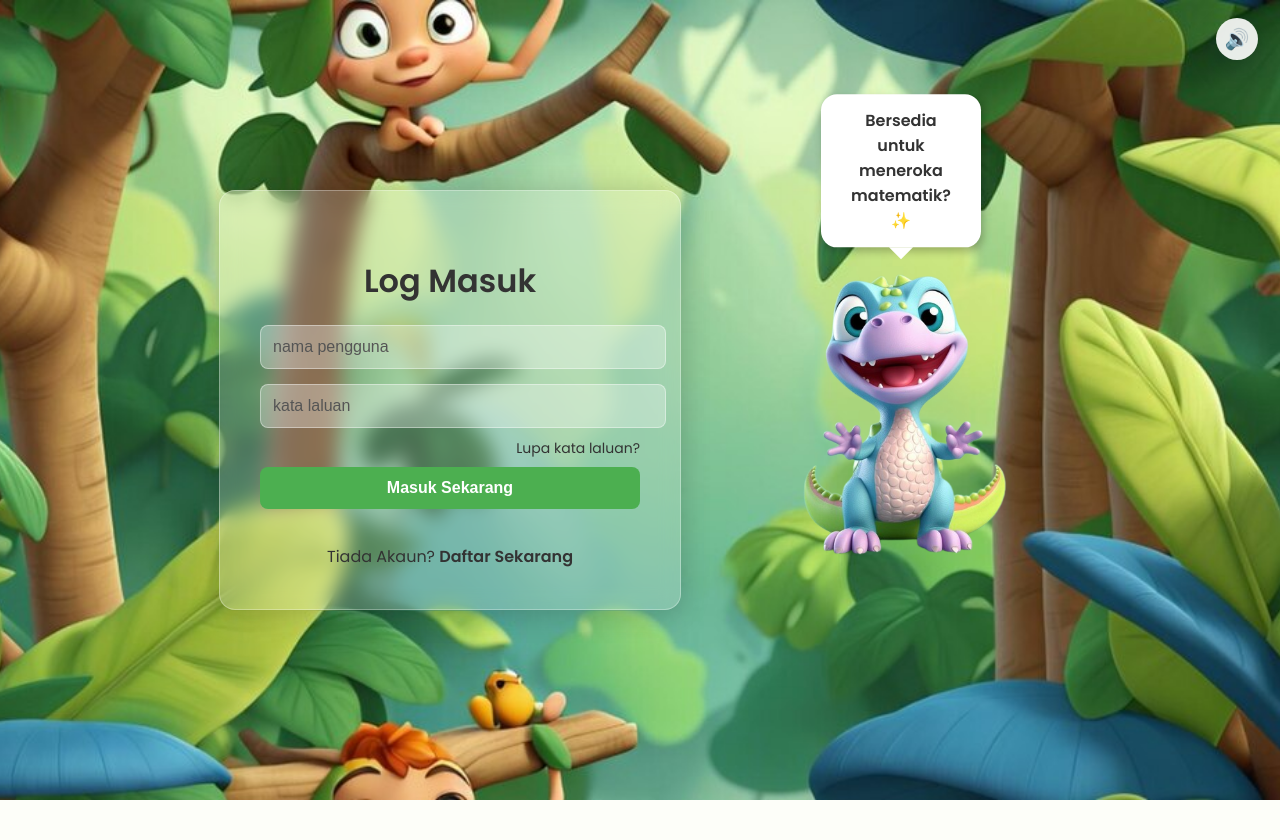
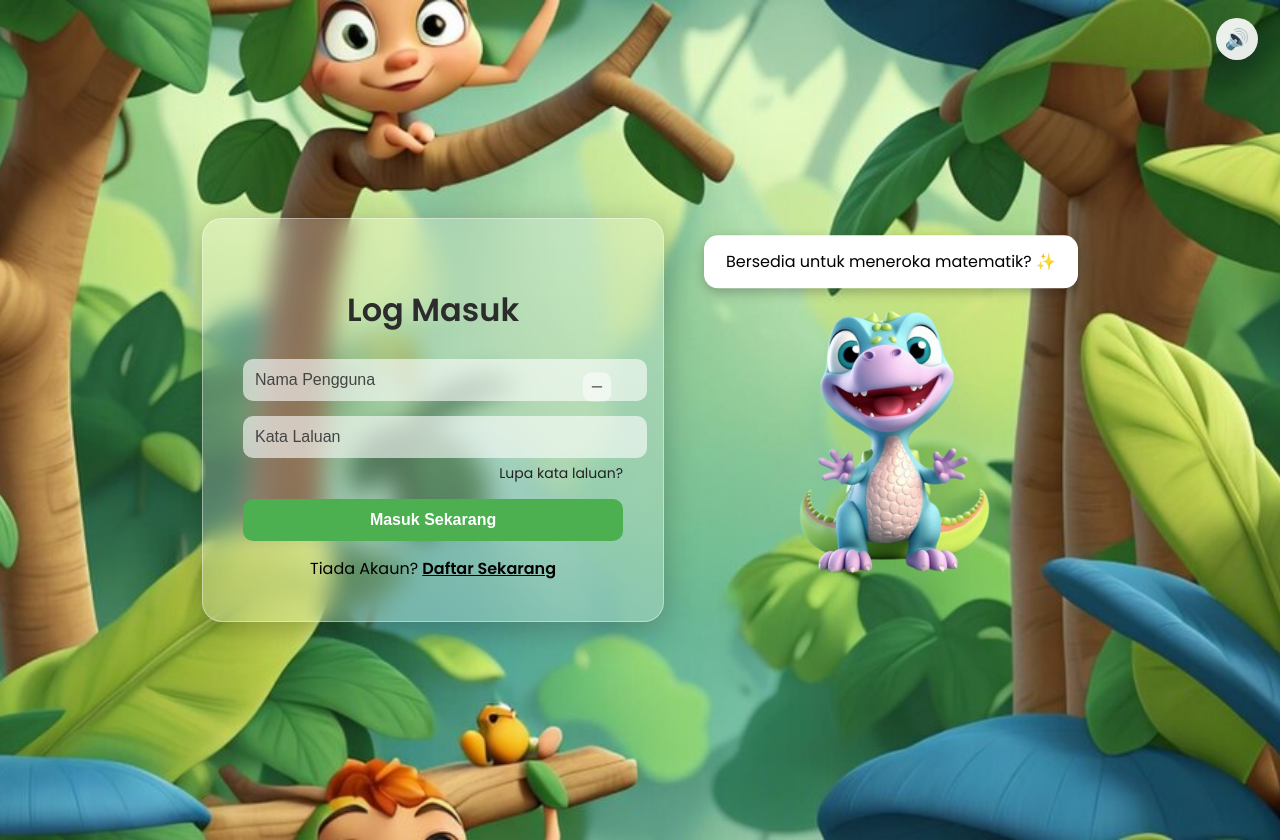
Before and after one commit to Aiieen12/mathventure-php, a PHP site: page / in a window 1280 px wide. Before the commit the page ends 800 px from the top, so only its background shows below. Run offline with PHP 8.4, Linux system fonts and the light colour scheme.

Commit message:
update user level,css, index

```diff
--- a/asset/css/login-style.css
+++ b/asset/css/login-style.css
@@ -1,179 +1,170 @@
-/* Container utama login */
+/* =====================
+   CONTAINER
+===================== */
 .container {
     display: flex;
-    height: 100vh;
+    flex-wrap: wrap;
+    min-height: 100vh;
     justify-content: center;
     align-items: center;
-    position: relative;
-    overflow: hidden;
-    background-image: url('../images/background.jpg'); /* jungle bg */
+    padding: 20px;
+    gap: 40px;
+    background-image: url('../images/background.jpg');
     background-size: cover;
     background-position: center;
 }
 
-/* Login card (frosted glass style) */
+/* =====================
+   LOGIN BOX (Glassmorphism)
+===================== */
 .login-box {
     width: 380px;
     padding: 40px;
-    border-radius: 16px;
-    background: rgba(255, 255, 255, 0.2);
-    box-shadow: 0 4px 30px rgba(0, 0, 0, 0.2);
-    backdrop-filter: blur(10px);
-    -webkit-backdrop-filter: blur(10px);
-    border: 1px solid rgba(255, 255, 255, 0.3);
-    margin-right: 60px;
+    border-radius: 20px;
+    background: rgba(255, 255, 255, 0.23);
+    backdrop-filter: blur(12px);
+    border: 1px solid rgba(255, 255, 255, 0.4);
+    box-shadow: 0 8px 32px rgba(0,0,0,0.25);
+    text-align: center;
+    animation: fadeIn 0.7s ease;
+}
+
+@keyframes fadeIn {
+    from { opacity: 0; transform: translateY(15px); }
+    to   { opacity: 1; transform: translateY(0); }
+}
+
+.login-box h2 {
+    color: #2c2c2c;
+    font-size: 2em;
+    margin-bottom: 25px;
+    font-weight: 700;
+}
+
+/* =====================
+   Input Field
+===================== */
+
+.input-wrapper {
+    position: relative;
+    width: 100%;
+}
+
+.user-level {
+    position: absolute;
+    right: 12px;
+    top: 50%;
+    transform: translateY(-50%);
+    font-size: 14px;
+    background: rgba(255,255,255,0.5);
+    padding: 4px 8px;
+    border-radius: 8px;
+    color: #333;
+    pointer-events: none;
+}
+
+.login-box input,
+.login-box button {
+    width: 100%;
+    padding: 12px;
+    margin-bottom: 15px;
+    border-radius: 10px;
+    border: none;
+    font-size: 16px;
+    background: rgba(255,255,255,0.6);
+}
+
+.login-box input::placeholder {
+    color: #444;
+}
+
+.login-box button {
+    background: #4CAF50;
+    color: #fff;
+    font-weight: bold;
+    transition: 0.3s;
+}
+
+.login-box button:hover {
+    background: #3d9142;
+}
+
+/* =====================
+   TEXT LINKS
+===================== */
+
+.forgot-link {
+    text-align: right;
+    display: block;
+    margin-top: -10px;
+    margin-bottom: 15px;
+    color: #222;
+    text-decoration: none;
+    font-size: 14px;
+}
+
+.register-link a {
+    color: #000;
+    font-weight: bold;
+}
+
+/* =====================
+   DINO + SIGNBOARD
+===================== */
+
+.dino-box {
     text-align: center;
 }
 
-.login-box h2 {
-    margin-bottom: 20px;
-    color: #333;
-    font-size: 2em;
-}
-
-.login-box form input,
-.login-box form select,
-.login-box form button {
-    width: 100%;
-    padding: 12px;
-    margin-bottom: 15px;
-    border: 1px solid rgba(255, 255, 255, 0.4);
-    border-radius: 8px;
-    background: rgba(255, 255, 255, 0.3);
-    font-size: 16px;
-    color: #333;
-}
-
-.login-box form input::placeholder {
-    color: #555;
-}
-
-.login-box form button {
-    background-color: #4CAF50;
-    color: white;
-    font-weight: bold;
-    border: none;
-    cursor: pointer;
-    transition: background-color 0.3s ease;
-}
-
-.login-box form button:hover {
-    background-color: #45a049;
-}
-
-/* Lupa kata laluan */
-.forgot-link {
-    display: block;
-    text-align: right;
-    font-size: 14px;
-    color: #333;
-    margin-top: -5px;
-    margin-bottom: 8px;
-    text-decoration: none;
-}
-
-.forgot-link:hover {
-    text-decoration: underline;
-}
-
-/* Social icons (kalau guna nanti) */
-.icons {
-    display: flex;
-    justify-content: center;
-    gap: 15px;
-    margin-top: 10px;
-}
-
-.icon {
-    display: flex;
-    align-items: center;
-    justify-content: center;
-    width: 45px;
-    height: 45px;
-    border-radius: 50%;
-    font-size: 20px;
-    color: #fff;
-    text-decoration: none;
-    transition: transform 0.3s ease, box-shadow 0.3s ease;
-}
-
-.icon.facebook {
-    background: #3b5998;
-}
-
-.icon.google {
-    background: #db4437;
-}
-
-.icon:hover {
-    transform: scale(1.1);
-    box-shadow: 0 4px 8px rgba(0,0,0,0.3);
-}
-
-/* Link daftar */
-.register-link {
-    text-align: center;
-    margin-top: 20px;
-    color: #333;
-}
-
-.register-link a {
-    color: #333;
-    text-decoration: none;
-    font-weight: bold;
-}
-
-/* Dino mascot box */
-.dino-box {
-    position: relative;
-    display: flex;
-    align-items: center;
-    justify-content: center;
-}
-
 .dino-img {
-    width: 320px;
-    max-width: 100%;
-    height: auto;
-    animation: dinoBounce 3s ease-in-out infinite;
-    margin-top: 40px;
+    width: 300px;
+    animation: dinoBounce 3s infinite ease-in-out;
 }
 
 @keyframes dinoBounce {
-    0%, 100% { transform: translateY(0); }
-    50% { transform: translateY(-20px); }
+    0%,100% { transform: translateY(0); }
+    50% { transform: translateY(-16px); }
 }
 
-/* Speech bubble */
 .signboard {
-    position: absolute;
-    bottom: calc(100% - 30px);
-    left: 50%;
-    transform: translateX(-50%);
+    margin-bottom: 5px;
+    padding: 14px 22px;
     background: #fff;
-    color: #333;
-    padding: 14px 22px;
-    border-radius: 16px;
-    font-size: 16px;
-    font-weight: bold;
-    box-shadow: 2px 4px 8px rgba(0, 0, 0, 0.25);
-    max-width: 260px;
-    text-align: center;
-    animation: bubbleFloat 3s ease-in-out infinite;
-}
-
-.signboard::after {
-    content: '';
-    position: absolute;
-    top: 100%;
-    left: 50%;
-    transform: translateX(-50%);
-    border-width: 12px;
-    border-style: solid;
-    border-color: #fff transparent transparent transparent;
+    border-radius: 14px;
+    box-shadow: 0 4px 12px rgba(0,0,0,0.25);
+    animation: bubbleFloat 3s infinite ease-in-out;
 }
 
 @keyframes bubbleFloat {
-    0%, 100% { transform: translate(-50%, 0); }
-    50% { transform: translate(-50%, -8px); }
+    0%,100% { transform: translateY(0); }
+    50% { transform: translateY(-8px); }
 }
+
+/* =====================
+   RESPONSIVE DESIGN
+===================== */
+
+@media(max-width: 900px) {
+    .container {
+        flex-direction: column;
+        padding-top: 60px;
+    }
+    .login-box {
+        width: 90%;
+    }
+    .dino-img {
+        width: 240px;
+    }
+}
+
+@media(max-width: 500px) {
+    .login-box {
+        padding: 25px;
+    }
+    .login-box h2 {
+        font-size: 1.6em;
+    }
+    .dino-img {
+        width: 180px;
+    }
+}
--- a/auth/index.php
+++ b/auth/index.php
@@ -8,9 +8,9 @@ require_once '../config.php';
     <title>Mathventure | Log Masuk</title>
     <meta name="viewport" content="width=device-width, initial-scale=1.0">
 
-    <!-- dari /auth/ ke /asset/ kena naik satu level: ../ -->
     <link rel="stylesheet" href="../asset/css/auth-base.css">
     <link rel="stylesheet" href="../asset/css/login-style.css">
+
 </head>
 <body>
 
@@ -31,23 +31,26 @@ require_once '../config.php';
         <?php endif; ?>
 
         <form action="login_process.php" method="POST">
-            <input
-                type="text"
-                name="username"
-                placeholder="nama pengguna"
-                required
-            >
+
+            <div class="input-wrapper">
+                <input
+                    type="text"
+                    name="username"
+                    id="username"
+                    placeholder="Nama Pengguna"
+                    required
+                >
+                <span id="userLevel" class="user-level">—</span>
+            </div>
 
             <input
                 type="password"
                 name="password"
-                placeholder="kata laluan"
+                placeholder="Kata Laluan"
                 required
             >
 
-            <a href="forgot-password.php" class="forgot-link">
-                Lupa kata laluan?
-            </a>
+            <a href="forgot-password.php" class="forgot-link">Lupa kata laluan?</a>
 
             <button type="submit">Masuk Sekarang</button>
         </form>
@@ -61,16 +64,17 @@ require_once '../config.php';
         <div class="signboard">
             Bersedia untuk meneroka matematik? ✨
         </div>
-        <img src="../asset/images/dino.png" alt="Mathventure Dino" class="dino-img">
+        <img src="../asset/images/dino.png" class="dino-img" alt="">
     </div>
 </div>
 
 <script>
+// 🎵 Sound Button
 const audio = document.getElementById('bgAudio');
 const muteBtn = document.getElementById('muteBtn');
 let isPlaying = false;
 
-muteBtn.addEventListener('click', async function () {
+muteBtn.onclick = async () => {
     try {
         if (!isPlaying) {
             await audio.play();
@@ -81,9 +85,25 @@ muteBtn.addEventListener('click', async function () {
             isPlaying = false;
             muteBtn.textContent = '🔊';
         }
-    } catch (e) {
-        console.error(e);
+    } catch (e) { console.error(e); }
+};
+
+// 🧠 Auto Detect User Level (Guru/Pelajar)
+const usernameInput = document.getElementById("username");
+const userLevel = document.getElementById("userLevel");
+
+usernameInput.addEventListener("keyup", async () => {
+    let username = usernameInput.value;
+
+    if (username.length < 3) {
+        userLevel.textContent = "—";
+        return;
     }
+
+    let res = await fetch("check_user.php?u=" + username);
+    let data = await res.text();
+
+    userLevel.textContent = data;
 });
 </script>
 
```
Also changed, not shown: auth/check_user.php (added, +27 -0 lines).
